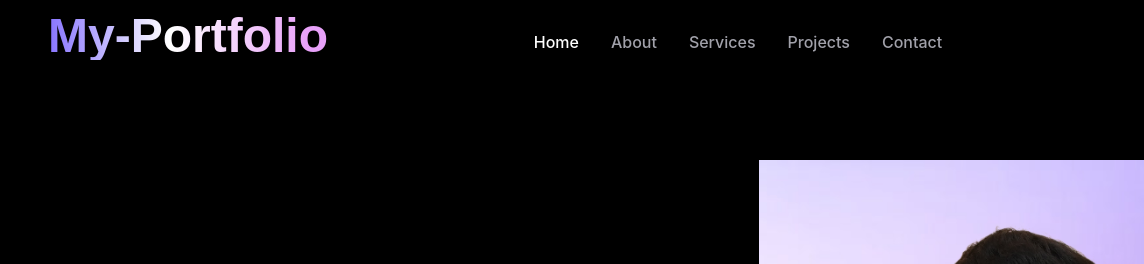
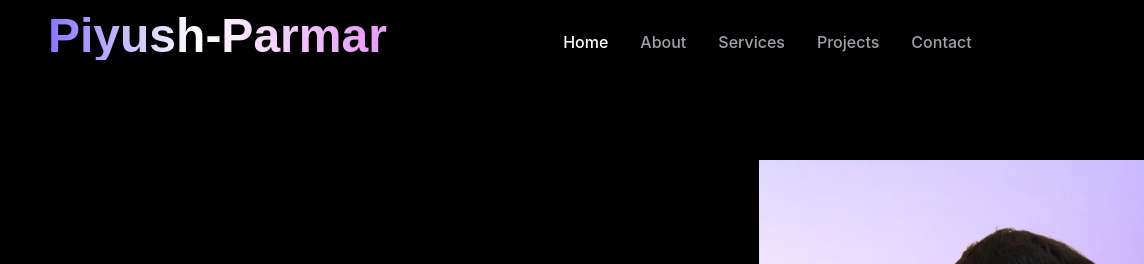
Before and after one commit to piyushparmar911/My-Portfolio, a plain HTML site: page index.html in a window 1280 px wide. Shown: the top 264 px of the page, 0-1144 px from the left. Drawn offline with Linux system fonts and the light colour scheme; a web font is replaced by a local one.

Commit message:
Update home page

```diff
--- a/index.html
+++ b/index.html
@@ -13,7 +13,7 @@
     />
     <meta name="author" content="Orloop Digital Agency" />
     <meta name="robots" content="index, follow" />
-    <title>My-Portfolio </title>
+    <title>Portfolio </title>
     <link rel="stylesheet" href="dist/css/swiper-bundle.min.css" />
     <link rel="stylesheet" href="dist/css/magnific-popup.css" />
     <link rel="stylesheet" href="dist/css/final.min.css" />
@@ -27,7 +27,7 @@
           <a
               href="#home"
             class="logo-color -mt-2 font-darker text-4xl font-black !leading-none lg:-mt-3 lg:text-5xl"
-            >My-Portfolio </a
+            >Piyush-Parmar </a
           >
           <div class="flex items-center px-4 lg:px-0">
             <button
```
